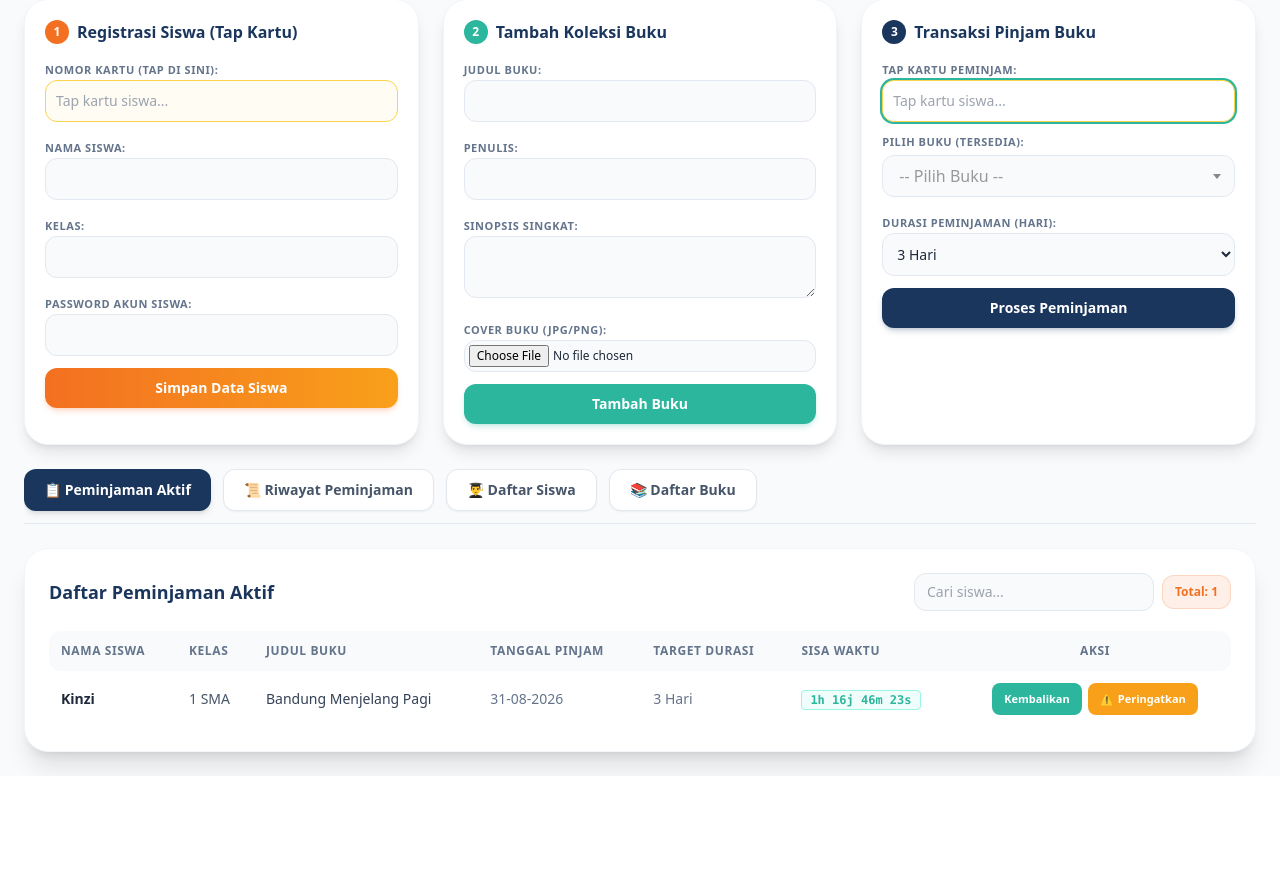
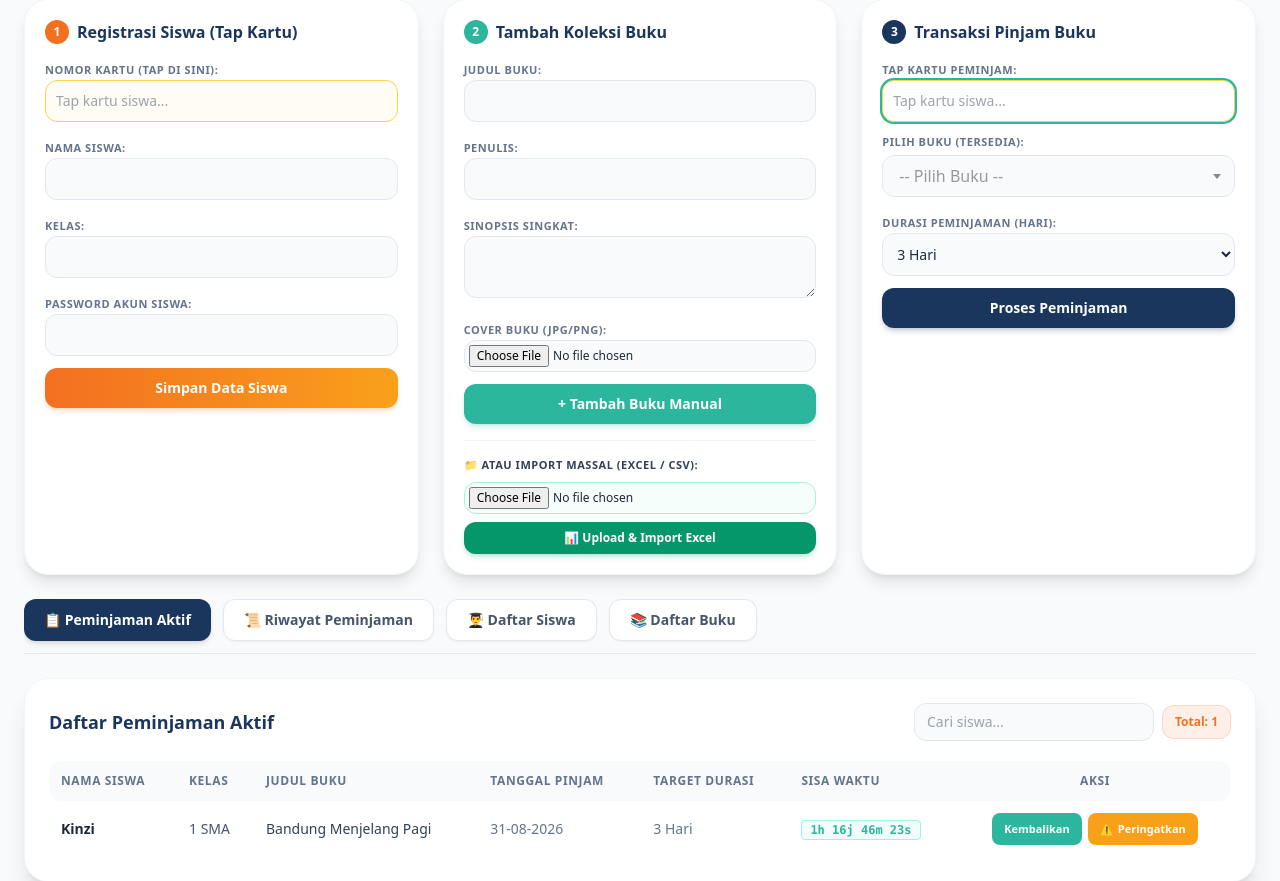
Before and after one commit to Brian-Faruq/perpustakaan-sistem, a PHP site: page /admin_dashboard.php in a window 1280 px wide. Shown: the part 101-982 px from the top of the page. Before the commit the page ends 877 px from the top, so only its background shows below. Run offline with PHP 8.4, Linux system fonts and the light colour scheme; a user stored in the database is signed in; data comes from the database, SQL or seed files in the repository; some libraries are stand-ins or nearby versions.

Commit message:
upload buku dari file csv

```diff
--- /dev/null
+++ b/DATA/data buku.csv
@@ -0,0 +1,4 @@
+Judul Buku,Penulis,Sinopsis,Cover
+Laskar Belitung,Andrea Hirata,Kisah perjuangan anak sekolah di Belitung,laskar.jpg
+Bumi Pertiwi,Tere Liye,Petualangan di dunia paralel,bumi.jpg
+Negeri 5 Menara,Ahmad Fuadi,Kisah kehidupan santri,menara.jpg
--- a/admin_dashboard.php
+++ b/admin_dashboard.php
@@ -93,6 +93,60 @@ if (isset($_POST['tambah_buku'])) {
     $sql = "INSERT INTO buku (judul, penulis, sinopsis, cover) VALUES ('$judul', '$penulis', '$sinopsis', '$nama_cover')";
     if (mysqli_query($koneksi, $sql)) {
         $msg = "Buku baru berhasil ditambahkan!";
+    }
+}
+
+// Aksi 4.5: Import Buku dari File CSV / Excel
+if (isset($_POST['import_buku'])) {
+    if (isset($_FILES['file_excel']) && $_FILES['file_excel']['error'] === UPLOAD_ERR_OK) {
+        $file_tmp = $_FILES['file_excel']['tmp_name'];
+        $ext = strtolower(pathinfo($_FILES['file_excel']['name'], PATHINFO_EXTENSION));
+
+        if (in_array($ext, ['csv', 'txt'])) {
+            $handle = fopen($file_tmp, "r");
+            $berhasil = 0;
+            $baris = 0;
+
+            // 1. Deteksi Delimiter (Koma atau Titik Koma)
+            $firstLine = fgets($handle);
+            $delimiter = (substr_count($firstLine, ';') > substr_count($firstLine, ',')) ? ';' : ',';
+            rewind($handle); // Kembali ke baris paling atas
+
+            while (($data = fgetcsv($handle, 1000, $delimiter)) !== FALSE) {
+                $baris++;
+
+                // Lewati baris 1 (Header Judul/Penulis/Sinopsis/Cover)
+                if ($baris == 1) continue;
+
+                // 2. Ambil & Bersihkan Data dari Karakter Aneh/Kutip
+                $judul      = isset($data[0]) ? mysqli_real_escape_string($koneksi, trim($data[0], " \t\n\r\0\x0B\"'")) : '';
+                $penulis    = isset($data[1]) ? mysqli_real_escape_string($koneksi, trim($data[1], " \t\n\r\0\x0B\"'")) : '';
+                $sinopsis   = isset($data[2]) ? mysqli_real_escape_string($koneksi, trim($data[2], " \t\n\r\0\x0B\"'")) : '';
+                $nama_cover = isset($data[3]) && !empty(trim($data[3])) ? mysqli_real_escape_string($koneksi, trim($data[3], " \t\n\r\0\x0B\"'")) : 'default_cover.jpg';
+
+                // 3. Simpan ke database jika kolom Judul & Penulis tidak kosong
+                if (!empty($judul) && !empty($penulis)) {
+                    $sql = "INSERT INTO buku (judul, penulis, sinopsis, cover) VALUES ('$judul', '$penulis', '$sinopsis', '$nama_cover')";
+                    if (mysqli_query($koneksi, $sql)) {
+                        $berhasil++;
+                    }
+                }
+            }
+            fclose($handle);
+
+            if ($berhasil > 0) {
+                $msg = "Berhasil mengimpor $berhasil data buku dari file!";
+            } else {
+                $msg = "Gagal mengimpor data! Pastikan baris data di file CSV diisi dengan benar.";
+                $msg_type = 'error';
+            }
+        } else {
+            $msg = "Format file tidak valid! Harap upload file .csv";
+            $msg_type = 'error';
+        }
+    } else {
+        $msg = "Pilih file CSV terlebih dahulu!";
+        $msg_type = 'error';
     }
 }
 
@@ -352,14 +406,16 @@ if (isset($_POST['kirim_peringatan'])) {
                 </div>
             </div>
 
-            <!-- 2. Form Tambah Buku -->
+            <!-- 2. Form Tambah Buku (Manual & Import Excel) -->
             <div id="form-buku-tab" class="form-tab-content hidden md:block bg-white p-5 rounded-3xl shadow-lg border border-slate-100 flex flex-col justify-between">
                 <div>
                     <h3 class="font-bold text-sm sm:text-base mb-3 text-brand-navy flex items-center gap-2">
                         <span class="bg-brand-teal text-white text-xs w-6 h-6 rounded-full flex items-center justify-center font-bold">2</span>
                         Tambah Koleksi Buku
                     </h3>
-                    <form action="" method="POST" enctype="multipart/form-data" class="space-y-3">
+
+                    <!-- Form 1: Tambah Buku Manual -->
+                    <form action="" method="POST" enctype="multipart/form-data" class="space-y-3 pb-4 border-b border-slate-100">
                         <div>
                             <label class="text-[11px] font-bold text-slate-500 uppercase tracking-wider">Judul Buku:</label>
                             <input type="text" name="judul" required class="w-full p-2.5 border border-slate-200 rounded-xl text-sm bg-slate-50 focus:bg-white focus:ring-2 focus:ring-brand-teal focus:outline-none transition">
@@ -376,7 +432,20 @@ if (isset($_POST['kirim_peringatan'])) {
                             <label class="text-[11px] font-bold text-slate-500 uppercase tracking-wider">Cover Buku (JPG/PNG):</label>
                             <input type="file" name="cover" accept="image/*" class="w-full p-1 border border-slate-200 rounded-xl text-xs bg-slate-50 focus:outline-none">
                         </div>
-                        <button type="submit" name="tambah_buku" class="w-full bg-brand-teal hover:bg-teal-600 text-white py-2.5 rounded-xl text-xs sm:text-sm font-bold shadow-md shadow-brand-teal/20 transition active:scale-[0.98] mt-2">Tambah Buku</button>
+                        <button type="submit" name="tambah_buku" class="w-full bg-brand-teal hover:bg-teal-600 text-white py-2.5 rounded-xl text-xs sm:text-sm font-bold shadow-md shadow-brand-teal/20 transition active:scale-[0.98]">
+                            + Tambah Buku Manual
+                        </button>
+                    </form>
+
+                    <!-- Form 2: Import dari File Excel (CSV) -->
+                    <form action="" method="POST" enctype="multipart/form-data" class="pt-4 space-y-2">
+                        <label class="text-[11px] font-bold text-slate-700 uppercase tracking-wider block">
+                            📁 Atau Import Massal (Excel / CSV):
+                        </label>
+                        <input type="file" name="file_excel" accept=".csv" required class="w-full p-1 border border-emerald-200 rounded-xl text-xs bg-emerald-50/50 focus:outline-none">
+                        <button type="submit" name="import_buku" class="w-full bg-emerald-600 hover:bg-emerald-700 text-white py-2 rounded-xl text-xs font-bold shadow-md shadow-emerald-600/20 transition active:scale-[0.98] flex items-center justify-center gap-1">
+                            📊 Upload & Import Excel
+                        </button>
                     </form>
                 </div>
             </div>
```
